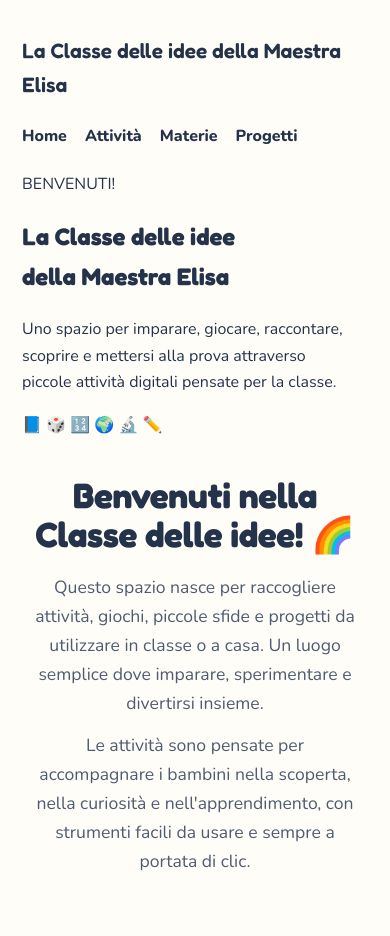
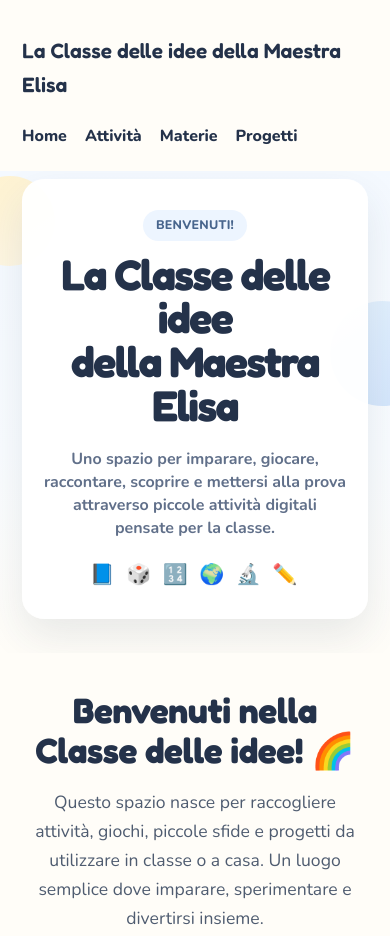
Before and after one commit to mipanni72/classe-idee-elisa, an Eleventy site: page src/index.njk in a window 390 px wide. Shown: the top 936 px of the page. Built offline with nearby package versions, Linux system fonts and the light colour scheme; Eleventy itself is replaced by a stand-in of ours; files that its build step writes are made by us from their sources.

Commit message:
Aggiungi stile hero Home

```diff
--- a/css/style.css
+++ b/css/style.css
@@ -15,6 +15,15 @@ nav a:hover{color:var(--blue)}
 h1,h2,h3{font-family:"Fredoka",sans-serif}
 .hero-image{min-height:320px;display:grid;place-items:center;text-align:center;padding:35px;border-radius:28px;background:linear-gradient(135deg,rgba(76,159,255,.16),rgba(141,121,255,.18)),#eef5ff;box-shadow:var(--shadow);color:#61708a;border:1px solid #e5ecf5}
 .hero-image strong{font-family:"Fredoka",sans-serif;display:block;color:var(--ink);font-size:1.4rem;margin-bottom:6px}
+.home-hero{position:relative;margin:0 calc(50% - 50vw);padding:18px max(22px,calc((100vw - 1040px)/2)) 34px;background:linear-gradient(180deg,#f4f9ff 0%,#f9fcff 58%,var(--paper) 100%);overflow:hidden}
+.hero-card{position:relative;z-index:2;max-width:1000px;margin:0 auto;text-align:center;background:rgba(255,255,255,.94);border:1px solid rgba(255,255,255,.9);border-radius:28px;padding:38px 34px 34px;box-shadow:0 18px 40px rgba(43,55,82,.10)}
+.hero-label{display:inline-block;background:#edf5ff;color:#47658d;border-radius:999px;padding:5px 13px;font-size:.78rem;font-weight:900;letter-spacing:.02em;margin-bottom:12px}
+.hero-card h1{font-size:clamp(2.6rem,6vw,4.4rem);line-height:1.02;letter-spacing:-.035em;margin:0;color:var(--ink);font-weight:700}
+.hero-card p{max-width:790px;margin:20px auto 0;color:#61708a;font-size:1.08rem;line-height:1.45;font-weight:700}
+.hero-icons{margin-top:18px;font-size:1.25rem;letter-spacing:.16em}
+.hero-bubble{position:absolute;border-radius:50%;z-index:1;filter:saturate(.9)}
+.hero-bubble-left{width:155px;height:155px;left:max(18px,calc(50% - 650px));top:4px;background:linear-gradient(145deg,#fff1c8,#fff8e7)}
+.hero-bubble-right{width:185px;height:185px;right:max(16px,calc(50% - 690px));top:76px;background:linear-gradient(145deg,#e4f2ff,#cfe4ff)}
 .intro{text-align:center;padding:38px 6px 12px}
 .intro h1{font-size:clamp(2.2rem,5vw,3.2rem);line-height:1.12;margin:0 0 18px;letter-spacing:-.01em}
 .intro p{max-width:820px;margin:0 auto 13px;font-size:1.1rem;color:#4f5c70}
@@ -58,6 +67,13 @@ footer{text-align:center;padding:42px 0 8px;color:#8a94a5;font-size:.9rem}
   .site-header{align-items:flex-start;flex-direction:column}
   .tool-grid,.cards{grid-template-columns:1fr}
   .hero-image{min-height:220px}
+  .home-hero{padding-top:8px}
+  .hero-card{padding:30px 20px 27px;border-radius:22px}
+  .hero-card h1{font-size:clamp(2.35rem,11vw,3.2rem)}
+  .hero-card p{font-size:1rem}
+  .desktop-break{display:none}
+  .hero-bubble-left{width:90px;height:90px;left:-35px;top:5px}
+  .hero-bubble-right{width:105px;height:105px;right:-45px;top:130px}
   .post{grid-template-columns:1fr}
   .download-box{align-items:flex-start;flex-direction:column}
 }
```
